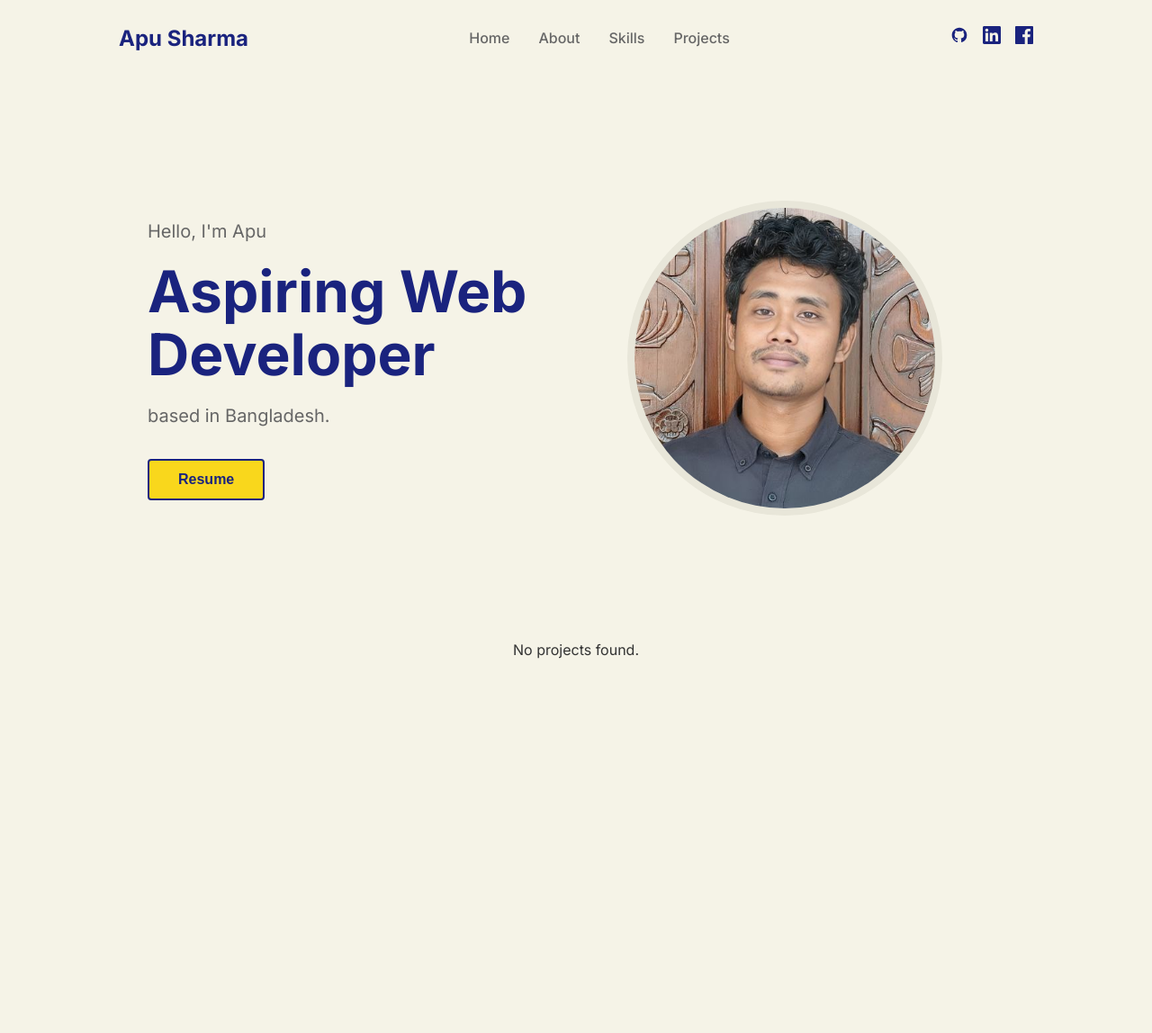
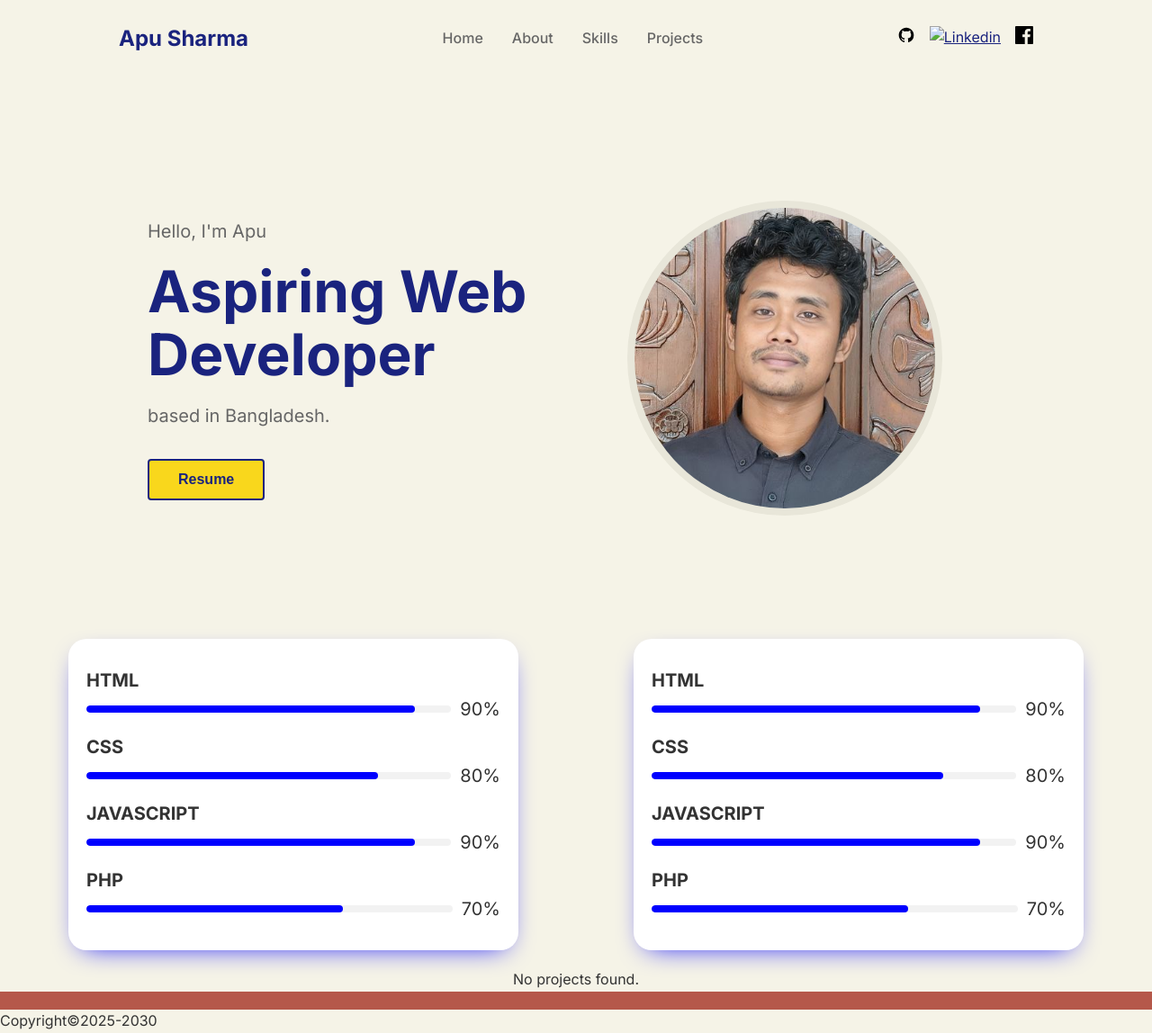
Before and after one commit to apusharma45/portfolio, a PHP site: page / in a window 1280 px wide. Shown: the whole page at 90% size. Before the commit the page ends 732 px from the top, so only its background shows below. Run offline with PHP 8.4, Linux system fonts and the light colour scheme; data that the repository does not hold is empty.

Commit message:
resolve the issue of animated skillset and started working with the footer

```diff
--- a/index.php
+++ b/index.php
@@ -29,24 +29,13 @@
             </ul>
             <div class="social-icons">
                 <a href="https://github.com/apusharma45" class="social-link" target="_blank">
-                    <svg width="20" height="20" viewBox="0 0 24 24" fill="currentColor"
-                        xmlns="http://www.w3.org/2000/svg" aria-hidden="true">
-                        <path fill-rule="evenodd" clip-rule="evenodd"
-                            d="M12 2C6.477 2 2 6.484 2 12.017c0 4.42 2.865 8.166 6.839 9.49.5.092.682-.217.682-.482 0-.237-.009-.868-.013-1.703-2.782.605-3.369-1.342-3.369-1.342-.454-1.156-1.11-1.464-1.11-1.464-.908-.62.069-.608.069-.608 1.004.07 1.532 1.032 1.532 1.032.893 1.53 2.341 1.088 2.91.832.092-.647.35-1.088.636-1.34-2.22-.253-4.555-1.113-4.555-4.951 0-1.093.39-1.987 1.029-2.688-.103-.253-.446-1.27.098-2.647 0 0 .84-.27 2.75 1.026a9.564 9.564 0 012.5-.336c.85.004 1.705.115 2.5.337 1.909-1.296 2.747-1.027 2.747-1.027.546 1.377.202 2.394.1 2.647.64.701 1.028 1.595 1.028 2.688 0 3.848-2.337 4.695-4.566 4.943.36.31.678.923.678 1.86 0 1.343-.012 2.426-.012 2.756 0 .268.18.58.688.48A10.02 10.02 0 0022 12.017C22 6.484 17.523 2 12 2z" />
-                    </svg>
+                    <img src="uploads/github.svg" alt="GitHub">
                 </a>
                 <a href="https://linkedin.com/in/apusharma/" class="social-link" target="_blank">
-                    <svg width="20" height="20" viewBox="0 0 24 24" fill="currentColor">
-                        <path
-                            d="M20.447 20.452h-3.554v-5.569c0-1.328-.027-3.037-1.852-3.037-1.853 0-2.136 1.445-2.136 2.939v5.667H9.351V9h3.414v1.561h.046c.477-.9 1.637-1.85 3.37-1.85 3.601 0 4.267 2.37 4.267 5.455v6.286zM5.337 7.433c-1.144 0-2.063-.926-2.063-2.065 0-1.138.92-2.063 2.063-2.063 1.14 0 2.064.925 2.064 2.063 0 1.139-.925 2.065-2.064 2.065zm1.782 13.019H3.555V9h3.564v11.452zM22.225 0H1.771C.792 0 0 .774 0 1.729v20.542C0 23.227.792 24 1.771 24h20.451C23.2 24 24 23.227 24 22.271V1.729C24 .774 23.2 0 22.222 0h.003z" />
-                    </svg>
+                    <img src="uploads/linkedin.svg" alt="Linkedin">
                 </a>
                 <a href="https://facebook.com/apusharma45" class="social-link" target="_blank">
-                    <svg width="20" height="20" viewBox="0 0 24 24" fill="currentColor"
-                        xmlns="http://www.w3.org/2000/svg" aria-hidden="true">
-                        <path
-                            d="M22.675 0H1.325C.593 0 0 .592 0 1.324v21.352C0 23.407.593 24 1.325 24H12.82v-9.294H9.692v-3.622h3.128V8.413c0-3.1 1.894-4.788 4.659-4.788 1.325 0 2.464.099 2.796.143v3.24l-1.918.001c-1.504 0-1.796.715-1.796 1.764v2.313h3.587l-.467 3.622h-3.12V24h6.116c.73 0 1.324-.593 1.324-1.324V1.324C24 .592 23.407 0 22.675 0z" />
-                    </svg>
+                    <img src="uploads/facebook.svg" alt="Facebook">
 
                 </a>
             </div>
@@ -71,6 +60,105 @@
         </section>
 
     </main>
+
+    <div class="progress-bar-background">
+        <div class="progress-bar-container">
+            <div class="progress-box">
+                <p style="font-size: 20px; font-weight: bold;">HTML</p>
+                <div class="progress-bar-box">
+                    <div class="progress-bar">
+                        <span class="line"></span>
+                    </div>
+                    <p class="increasing-percentage">0%</p>
+                    <div class="total-percentage">90%</div>
+                </div>
+
+            </div>
+            <div class="progress-box">
+                <p style="font-size: 20px; font-weight: bold;">CSS</p>
+                <div class="progress-bar-box">
+                    <div class="progress-bar">
+                        <span class="line"></span>
+                    </div>
+                    <p class="increasing-percentage">0%</p>
+                    <div class="total-percentage">80%</div>
+                </div>
+
+            </div>
+            <div class="progress-box">
+                <p style="font-size: 20px; font-weight: bold;">JAVASCRIPT</p>
+                <div class="progress-bar-box">
+                    <div class="progress-bar">
+                        <span class="line"></span>
+                    </div>
+                    <p class="increasing-percentage">0%</p>
+                    <div class="total-percentage">90%</div>
+                </div>
+
+            </div>
+            <div class="progress-box">
+                <p style="font-size: 20px; font-weight: bold;">PHP</p>
+                <div class="progress-bar-box">
+                    <div class="progress-bar">
+                        <span class="line"></span>
+                    </div>
+                    <p class="increasing-percentage">0%</p>
+                    <div class="total-percentage">70%</div>
+                </div>
+
+            </div>
+
+        </div>
+
+        <div class="progress-bar-container">
+            <div class="progress-box">
+                <p style="font-size: 20px; font-weight: bold;">HTML</p>
+                <div class="progress-bar-box">
+                    <div class="progress-bar">
+                        <span class="line"></span>
+                    </div>
+                    <p class="increasing-percentage">0%</p>
+                    <div class="total-percentage">90%</div>
+                </div>
+
+            </div>
+            <div class="progress-box">
+                <p style="font-size: 20px; font-weight: bold;">CSS</p>
+                <div class="progress-bar-box">
+                    <div class="progress-bar">
+                        <span class="line"></span>
+                    </div>
+                    <p class="increasing-percentage">0%</p>
+                    <div class="total-percentage">80%</div>
+                </div>
+
+            </div>
+            <div class="progress-box">
+                <p style="font-size: 20px; font-weight: bold;">JAVASCRIPT</p>
+                <div class="progress-bar-box">
+                    <div class="progress-bar">
+                        <span class="line"></span>
+                    </div>
+                    <p class="increasing-percentage">0%</p>
+                    <div class="total-percentage">90%</div>
+                </div>
+
+            </div>
+            <div class="progress-box">
+                <p style="font-size: 20px; font-weight: bold;">PHP</p>
+                <div class="progress-bar-box">
+                    <div class="progress-bar">
+                        <span class="line"></span>
+                    </div>
+                    <p class="increasing-percentage">0%</p>
+                    <div class="total-percentage">70%</div>
+                </div>
+
+            </div>
+
+        </div>
+
+    </div>
 
     <div class="projects-container">
         <?php
@@ -97,6 +185,22 @@
 
     </div>
 
+    <div class="break"></div>
+
+    <div class="footer">
+        <div class="copyright-container">
+            <p class="copyright">Copyright©2025-2030</p>
+        </div>
+
+        <div class="icons-container">
+
+        </div>
+
+        <div class="design-container">
+
+        </div>
+    </div>
+
 
     <script src="https://cdn.jsdelivr.net/npm/typed.js@2.0.12"></script>
     <script src="script.js"></script>
--- a/script.js
+++ b/script.js
@@ -1,3 +1,23 @@
+let boxes = document.querySelectorAll(".progress-box");
+
+load_bars = () => {
+  boxes.forEach(box => {
+    let line = box.querySelector(".line");
+    let increasing_percentage = box.querySelector(".increasing-percentage");
+    let total_percentage = box.querySelector(".total-percentage");
+    let p = 0;
+    let my_interval = setInterval(() => {
+      p++;
+      line.style.width = p + "%";
+      increasing_percentage.innerHTML = p + "%";
+      if (increasing_percentage.innerHTML == total_percentage.innerHTML) {
+        clearInterval(my_interval);
+      }
+    }, 25);
+
+  });
+}
+
 document.addEventListener('DOMContentLoaded', () => {
   const typed = new Typed('#typed', {
     strings: ['Aspiring Web Developer'],
@@ -10,4 +30,8 @@
       self.cursor.remove();
     }
   });
+
+  setTimeout(() => {
+    load_bars();
+  }, 1000);
 });
--- a/styles.css
+++ b/styles.css
@@ -149,10 +149,55 @@
   object-fit: cover;
 }
 
+.progress-bar-background {
+  display: flex;
+  justify-content: center;
+  gap: 10vw;
+  width: 100%;
+  margin-bottom: 20px;
+}
+.progress-bar-container {
+  width: 500px;
+  background-color: #fff;
+  border-radius: 20px;
+  padding: 20px;
+  box-shadow: 0px 10px 30px -15px blue;
+}
+.progress-bar-background .progress-box {
+  width: 100%;
+  margin: 10px 0px;
+}
+.progress-box .progress-bar-box {
+  display: flex;
+  align-items: center;
+}
+.progress-box .progress-bar-box .progress-bar {
+  width: 100%;
+  height: 8px;
+  background-color: #f2f2f2;
+  border-radius: 100px;
+  overflow: hidden;
+  position: relative;
+}
+.progress-box .progress-bar-box .progress-bar .line {
+  position: absolute;
+  width: 0%;
+  height: 100%;
+  background-color: blue;
+  border-radius: 100px;
+}
+.progress-box .progress-bar-box .increasing-percentage {
+  margin-left: 10px;
+  font-size: 20px;
+}
+.progress-box .progress-bar-box .total-percentage {
+  display: none;
+}
+
 .projects-container {
   width: auto;
-  margin-left: 2vw;
-  margin-right: 2vw;
+  margin-left: 5vw;
+  margin-right: 5vw;
   display: flex;
   gap: 2vw;
   flex-wrap: wrap; /* ensures responsiveness */
@@ -212,3 +257,9 @@
   background-color: #1a237e;
   color: #fff;
 }
+
+.break {
+  background-color: #B5584A;
+  width: 100%;
+  height: 20px;
+}
```
Also changed, not shown: progress_bar.html (added, +141 -0 lines), uploads/facebook.svg (added), uploads/github.svg (added), uploads/linkedin.svg (added).
